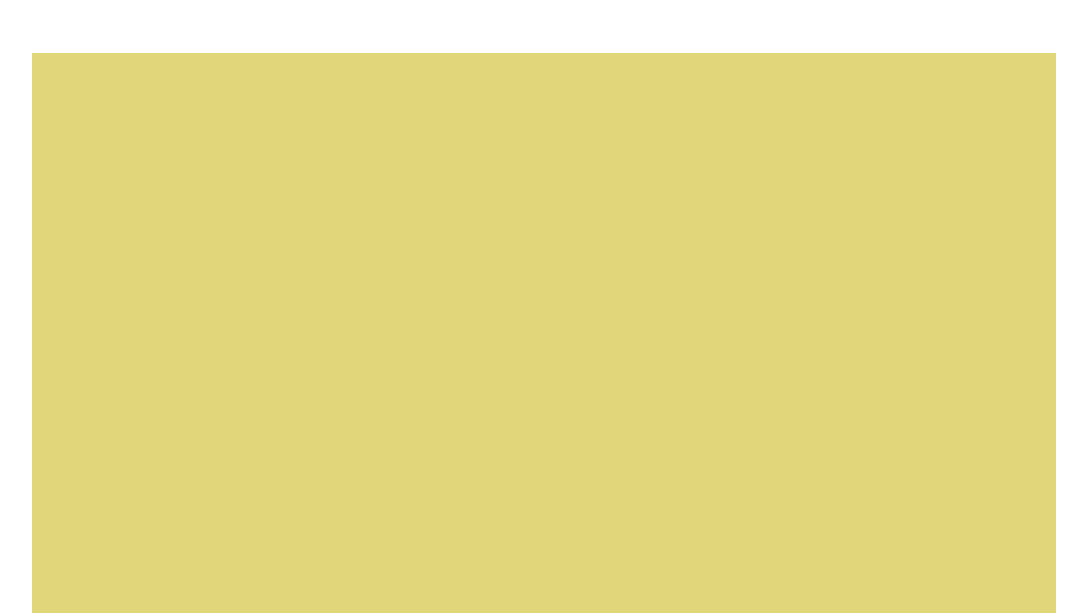
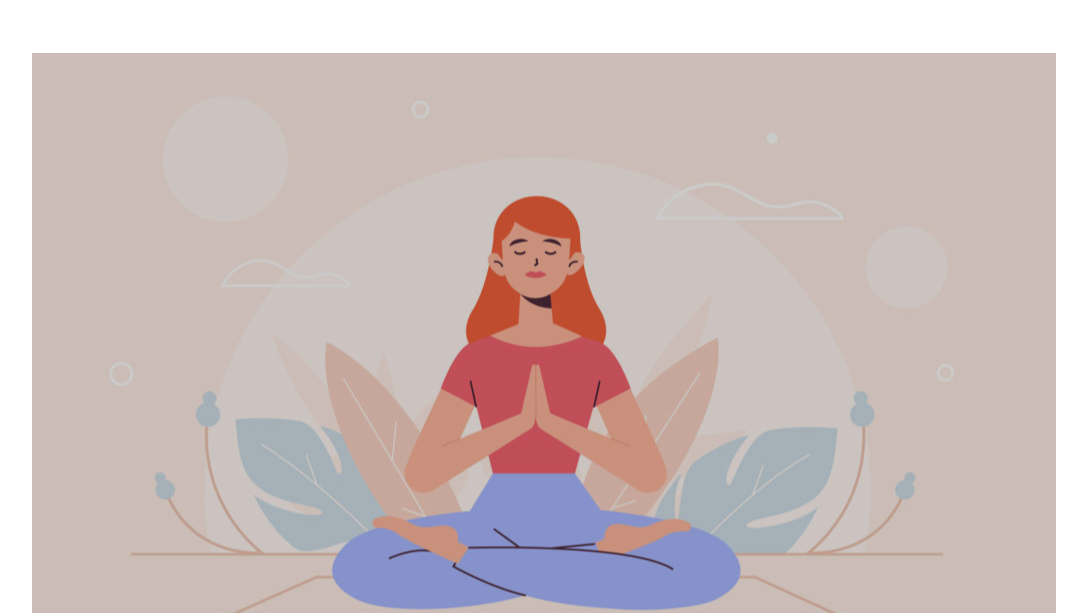
Before and after one commit to manumastro/htmlcss-wp, a plain HTML site: page index.html in a window 1280 px wide. Shown: the part 187-800 px from the top of the page, without its empty margins (96-1183 px from the left). Drawn offline with Linux system fonts and the light colour scheme.

Commit message:
completato il jumbotron e aggiunta opacità

```diff
--- a/assets/css/style.css
+++ b/assets/css/style.css
@@ -17,16 +17,17 @@
 }
 
 body{
+  font-family: 'Montserrat', sans-serif;
+}
+
+.container{
   width:80%;
   max-width: 1800px;
   min-width: 600px;
   margin:0 auto;
-  font-family: 'Montserrat', sans-serif;
 }
 
-
-
-/* HEADER */
+/* HEADER TOP*/
 .header-top{
   height: 200px;
   margin-bottom: 40px;
@@ -66,12 +67,22 @@ nav ul li a:hover{
   color: #cbbcb6;
 }
 
-.header-bottom{
-  height: 700px;
+/* HEADER-BOTTOM */
+
+.jumbotron{
+  height: 644px;
   margin-bottom: 40px;
   background-color: #e1d67a;
+  background-image: url(../img/banner.jpg);
+  background-size: cover;
+  background-position: center;
+
 }
 
+.overlay{
+  background-color: rgba(0, 0, 0, 0.2);
+  height: 100%;
+}
 
 
 
--- a/index.html
+++ b/index.html
@@ -13,7 +13,7 @@
 <body>
 
 
-  <header>
+  <header class="container">
     <div class="header-top clearfix">
 
       <div class="logo">
@@ -33,19 +33,21 @@
       </div>
 
     </div>
-    <div class="header-bottom"></div>
+    <div class="jumbotron">
+      <div class="overlay"></div>
+    </div>
   </header>
 
-  <main>
+  <main class="container">
     <div class="box-sup"></div>
-    <div class="container clearfix">
+    <div class="clearfix">
       <aside class="col col-left"></aside>
       <section class="col"></section>
       <aside class="col col-right"></aside>
     </div>
   </main>
 
-  <footer></footer>
+  <footer class="container"></footer>
 
 </body>
 </html>
```
